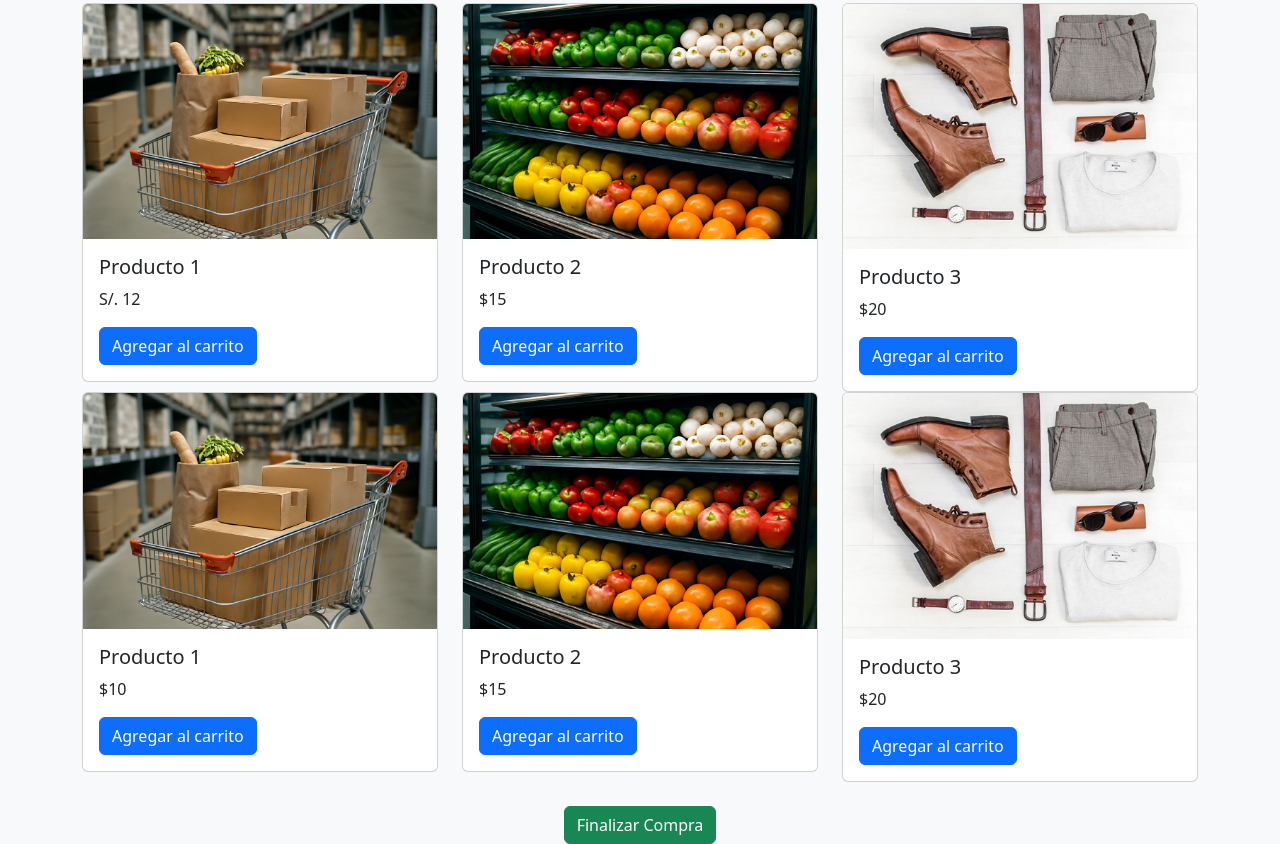
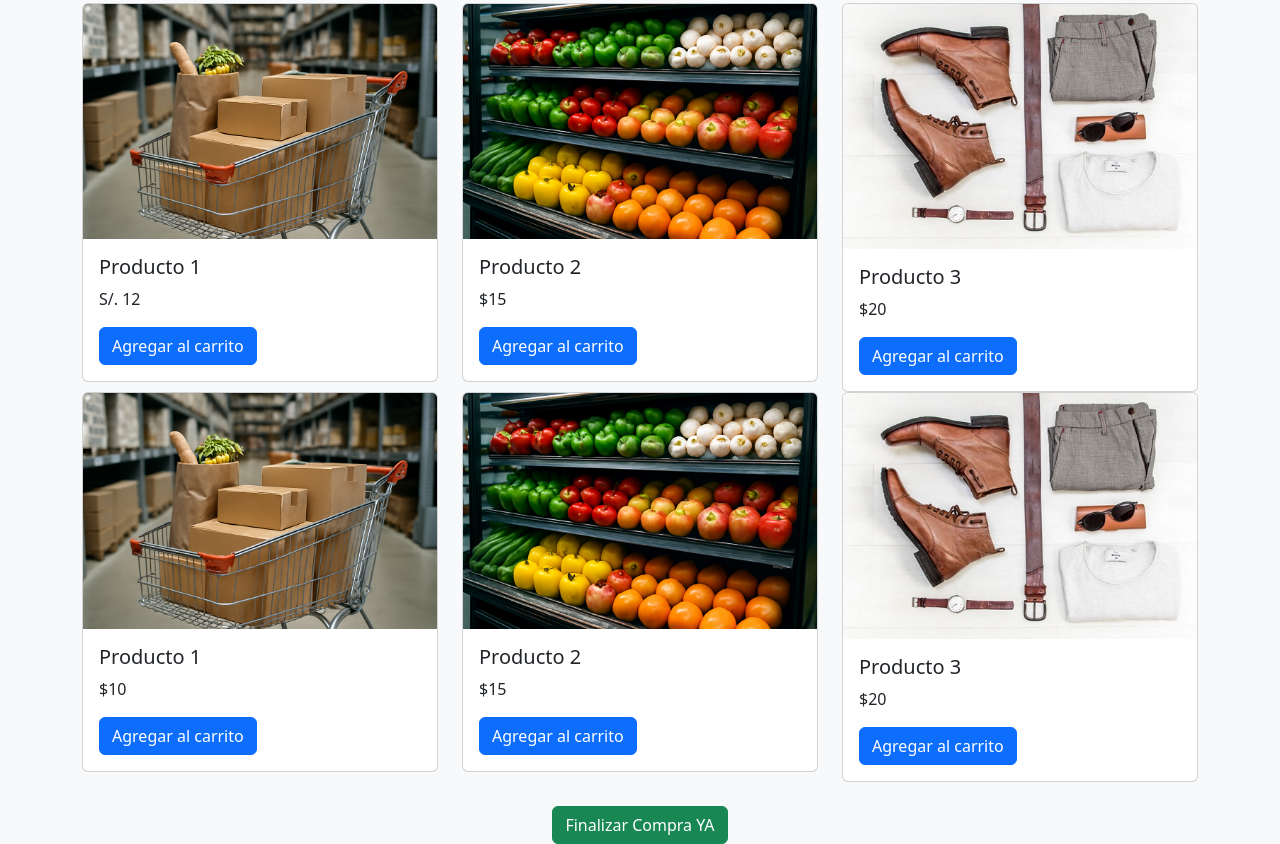
Before and after one commit to M1G4L/sistienda, a plain HTML site: page index.html in a window 1280 px wide. Shown: the part 679-1523 px from the top of the page. Drawn offline with nearby package versions, Linux system fonts and the light colour scheme.

Commit message:
Modificando Fin de compra
Comodificando compra

```diff
--- a/index.html
+++ b/index.html
@@ -115,7 +115,7 @@
     </section>
 
     <div class="text-center mt-4">
-        <button id="finalizar" class="btn btn-success">Finalizar Compra</button>
+        <button id="finalizar" class="btn btn-success">Finalizar Compra YA</button>
     </div>
 
     <script src="https://cdn.jsdelivr.net/npm/bootstrap@5.3.0/dist/js/bootstrap.bundle.min.js"></script>
```
